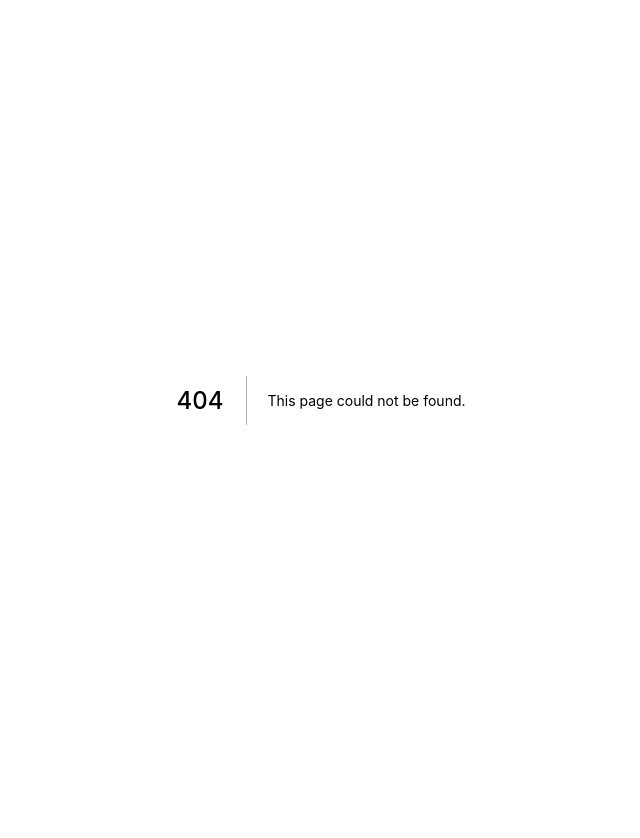
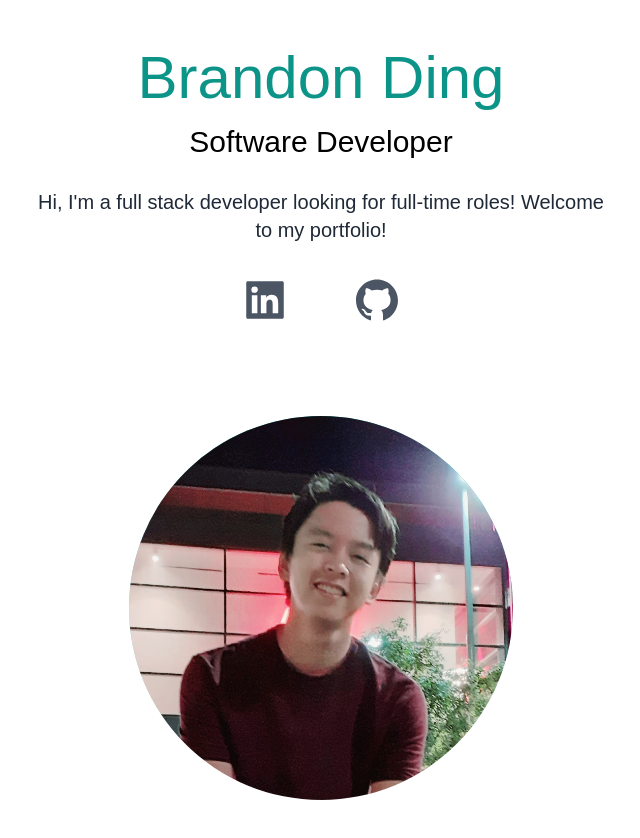
Before and after one commit to dexon888/portfolio-website, a Next.js app: page /components/HeroSection in a window 1280 px wide. Before the commit this address had no page. Shown: the whole page, without its empty margins (319-959 px from the left). Before the commit the page ends 800 px from the top, so only its background shows below. Built offline with nearby package versions, Linux system fonts and the light colour scheme.

Commit message:
Updated profile section

```diff
--- /dev/null
+++ b/pages/components/HeroSection.js
@@ -0,0 +1,32 @@
+import { motion } from "framer-motion";
+import { AiFillLinkedin, AiFillGithub } from "react-icons/ai";
+import Image from "next/image";
+import avatar from "../../public/avatar.jpg";
+
+export default function HeroSection() {
+  return (
+    <motion.div
+      className="text-center p-10 py-10"
+      initial={{ opacity: 0, y: 20 }}
+      animate={{ opacity: 1, y: 0 }}
+      transition={{ duration: 0.5 }}
+    >
+      <h2 className="text-5xl py-2 text-teal-600 font-medium dark:text-teal-400 md:text-6xl">Brandon Ding</h2>
+      <h3 className="text-2xl py-2 dark:text-white md:text-3xl">Software Developer</h3>
+      <p className="text-md py-5 leading-8 text-gray-800 dark:text-gray-200 max-w-xl mx-auto md:text-xl">
+        Hi, I&apos;m a full stack developer looking for full-time roles! Welcome to my portfolio!
+      </p>
+      <div className="text-5xl flex justify-center gap-16 py-3 text-gray-600 dark:text-gray-400">
+        <a href="https://www.linkedin.com/in/brandon-ding-b965221b1/" target="_blank" rel="noopener noreferrer" aria-label="LinkedIn">
+          <AiFillLinkedin />
+        </a>
+        <a href="https://github.com/dexon888" target="_blank" rel="noopener noreferrer" aria-label="GitHub">
+          <AiFillGithub />
+        </a>
+      </div>
+      <div className="mx-auto bg-gradient-to-b from-teal-500 rounded-full w-80 h-80 relative overflow-hidden mt-20 md:h-96 md:w-96">
+        <Image src={avatar} alt="Avatar" layout="fill" objectFit="cover" />
+      </div>
+    </motion.div>
+  );
+}
--- a/pages/index.js
+++ b/pages/index.js
@@ -1,14 +1,13 @@
 import React, { useState, useEffect } from 'react';
 import Head from "next/head";
-import { AiFillLinkedin, AiFillGithub } from "react-icons/ai";
 import NavBar from "./components/NavBar";
+import HeroSection from "./components/HeroSection";
 import Image from "next/image";
 import { useFormik } from "formik";
 import * as Yup from "yup";
 import emailjs from "emailjs-com";
 import { motion } from "framer-motion";
 
-import avatar from "../public/avatar.jpg";
 import NeuroMosaic2 from "../public/NeuroMosaicImage2.png";
 import ChirpChat1 from "../public/ChirpChatImage1.png";
 import PokemonChess1 from "../public/PokemonChessImage1.png";
@@ -251,33 +250,7 @@ export default function Home() {
       <main className="bg-white px-10 dark:bg-gray-900 md:px-20 lg:px-40">
         <section className="min-h-screen">
           <NavBar darkMode={darkMode} toggleTheme={toggleTheme} />
-          <motion.div
-            className="text-center p-10 py-10"
-            initial={{ opacity: 0, y: 20 }}
-            animate={{ opacity: 1, y: 0 }}
-            transition={{ duration: 0.5 }}
-          >
-            <h2 className="text-5xl py-2 text-teal-600 font-medium dark:text-teal-400 md:text-6xl">
-              Brandon Ding
-            </h2>
-            <h3 className="text-2xl py-2 dark:text-white md:text-3xl">
-              Software Developer
-            </h3>
-            <p className="text-md py-5 leading-8 text-gray-800 dark:text-gray-200 max-w-xl mx-auto md:text-xl">
-              Hi, I&apos;m a full stack developer looking for full-time roles! Welcome to my portfolio!
-            </p>
-            <div className="text-5xl flex justify-center gap-16 py-3 text-gray-600 dark:text-gray-400">
-              <a href="https://www.linkedin.com/in/brandon-ding-b965221b1/" target="_blank" rel="noopener noreferrer" className="levitate" aria-label="LinkedIn">
-                <AiFillLinkedin />
-              </a>
-              <a href="https://github.com/dexon888" target="_blank" rel="noopener noreferrer" className="levitate" aria-label="GitHub">
-                <AiFillGithub />
-              </a>
-            </div>
-            <div className="mx-auto bg-gradient-to-b from-teal-500 rounded-full w-80 h-80 relative overflow-hidden mt-20 md:h-96 md:w-96">
-              <Image src={avatar} alt="Avatar" layout="fill" objectFit="cover" />
-            </div>
-          </motion.div>
+          <HeroSection />
         </section>
         <motion.section
           id="bio"
```
